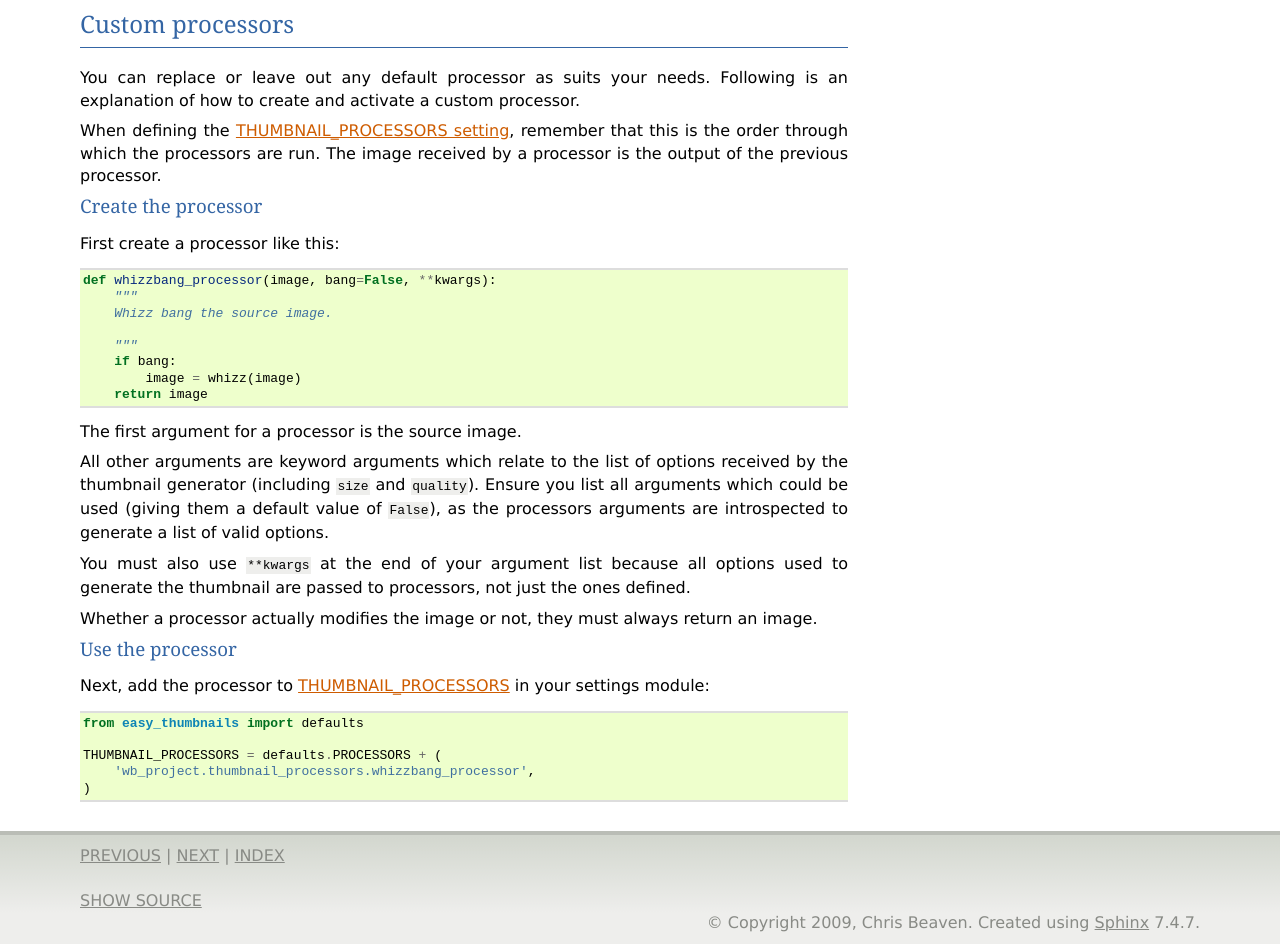
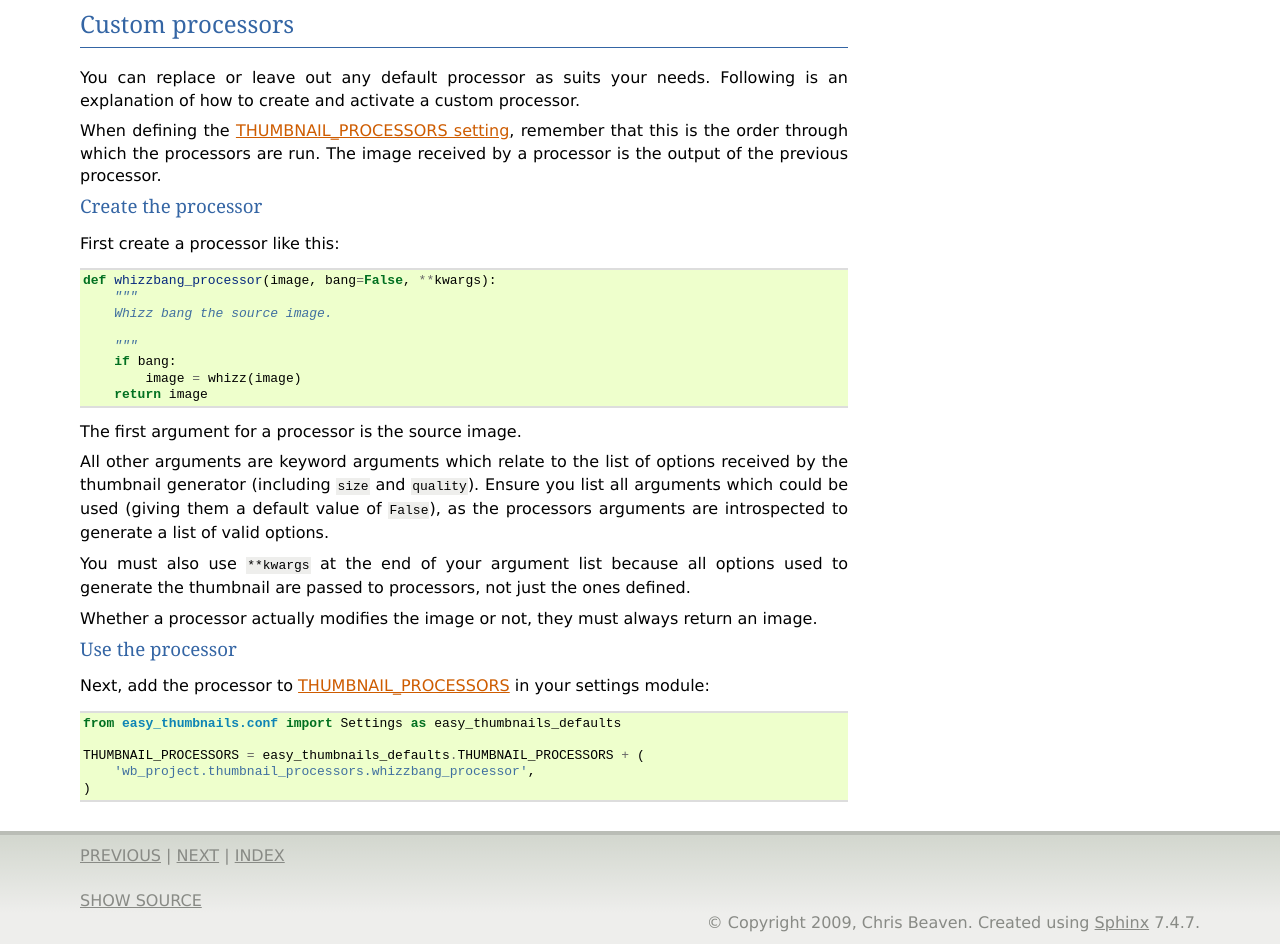
Before and after one commit to SmileyChris/easy-thumbnails, a Sphinx documentation site: the page built from docs/ref/processors.rst, in a window 1280 px wide, cut to the strip 517-1461 px from the top of the page. Built offline with Sphinx 7.4.7, drawn with Linux system fonts in a browser that asks for light colours.

Commit message:
updated settings import in processor documentation

```diff
--- a/docs/ref/processors.rst
+++ b/docs/ref/processors.rst
@@ -68,8 +68,8 @@ Next, add the processor to
 :ref:`THUMBNAIL_PROCESSORS <setting-thumbnail_processors>` in your settings
 module::
 
-    from easy_thumbnails import defaults
+    from easy_thumbnails.conf import Settings as easy_thumbnails_defaults
 
-    THUMBNAIL_PROCESSORS = defaults.PROCESSORS + (
+    THUMBNAIL_PROCESSORS = easy_thumbnails_defaults.THUMBNAIL_PROCESSORS + (
         'wb_project.thumbnail_processors.whizzbang_processor',
     )
```
